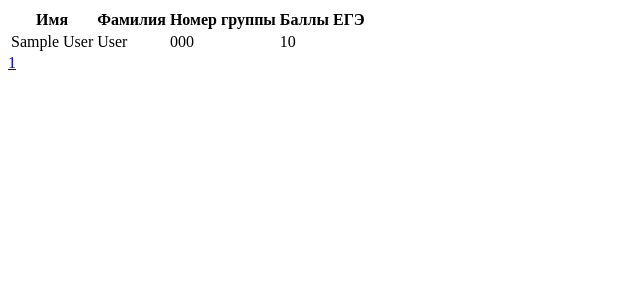
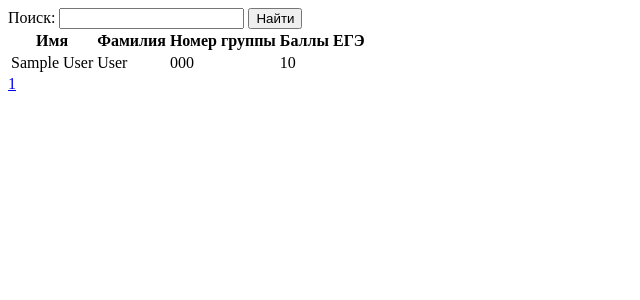
Before and after one commit to Bocmah/student-list, a PHP site: page / in a window 1280 px wide. Shown: the top 300 px of the page, without its empty margins (0-640 px from the left). Run offline with PHP 8.4, Linux system fonts and the light colour scheme; tables that the repository leaves empty or names only in its code hold one stand-in row (values such as "Sample post").

Commit message:
Created search-form

```diff
--- a/app/controllers/ProfileController.php
+++ b/app/controllers/ProfileController.php
@@ -37,7 +37,6 @@ class ProfileController extends BaseController
         // Fetching student data from the database and preparing it for passing into view
         $studentData = $this->gateway->getStudentByHash($_COOKIE["hash"]);
         $params["values"] = $studentData;
-        $params["formAction"] = "edit";
 
         if ($this->action === "edit") {
             $this->render(__DIR__."/../../views/register.view.php", $params);
--- a/app/controllers/RegisterController.php
+++ b/app/controllers/RegisterController.php
@@ -51,7 +51,6 @@ class RegisterController extends BaseController
             $this->urlManager->redirect("/?notify=1");
         } else {
             // Re-render the form passing $errors and $values arrays
-            $params["formAction"] = "register";
             $params["values"] = $values;
             $params["errors"] = $errors;
             $this->render(__DIR__."/../../views/register.view.php", $params);
--- a/views/home.view.php
+++ b/views/home.view.php
@@ -1,4 +1,5 @@
 <?php
 require_once "partials/header.php";
+require_once "partials/search-form.php";
 require_once "partials/students-table.php";
 require_once "partials/footer.php";
--- /dev/null
+++ b/views/partials/search-form.php
@@ -0,0 +1,6 @@
+<form>
+    <label>
+        Поиск: <input type="search" name="search">
+    </label>
+    <input type="submit" value="Найти">
+</form>
--- a/views/partials/student-form.php
+++ b/views/partials/student-form.php
@@ -1,4 +1,4 @@
-<form method="post" action="<?php echo htmlspecialchars($formAction, ENT_QUOTES) ?>">
+<form method="post">
     <label for="fname">Имя:</label>
     <input type="text" id="fname" name="name"
            value="<?php echo isset($values["name"]) ?
```
